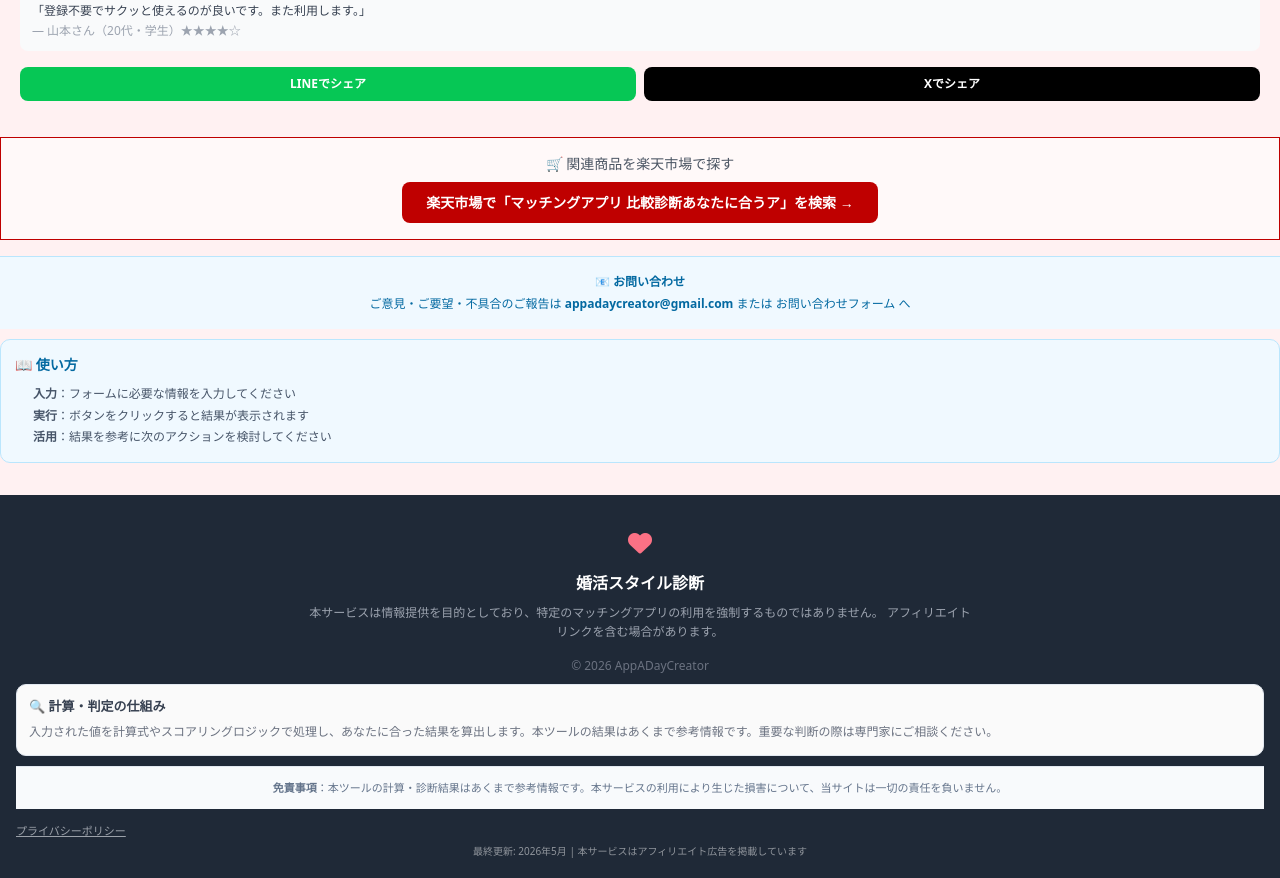
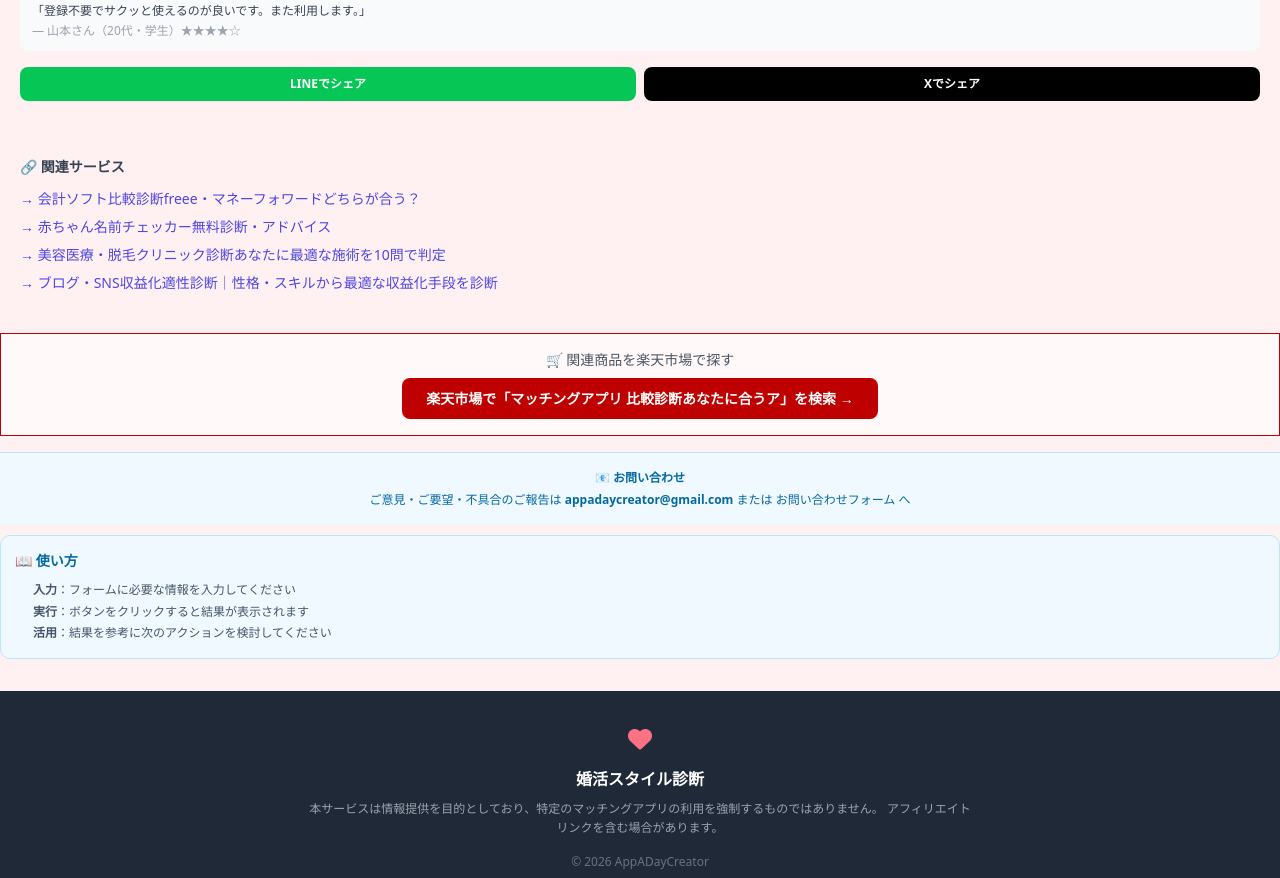
Before and after one commit to appadaycreator/matchmaking-style-test, a plain HTML site: page index.html in a window 1280 px wide. Shown: the part 2240-3118 px from the top of the page. Drawn offline with nearby package versions, Linux system fonts and the light colour scheme.

Commit message:
feat: Phase 9 - 関連サービスリンク強化
同カテゴリーサービスへのクロスリンク追加

```diff
--- a/index.html
+++ b/index.html
@@ -751,6 +751,14 @@ button, .btn, .btn-primary, .option-btn, [role="button"] { min-height: 48px; min
         </a>
       </div>
     </div>
+    <!-- phase9-related-links -->
+    <div class="card p-5 mb-4">
+      <h3 class="font-bold text-gray-700 mb-2 text-sm">🔗 関連サービス</h3>
+      <a href="https://appadaycreator.com/accounting-software-advisor/" class="block text-sm text-indigo-600 hover:underline py-1">→ 会計ソフト比較診断freee・マネーフォワードどちらが合う？</a>
+      <a href="https://appadaycreator.com/baby-name-checker/" class="block text-sm text-indigo-600 hover:underline py-1">→ 赤ちゃん名前チェッカー無料診断・アドバイス</a>
+      <a href="https://appadaycreator.com/beauty-clinic-advisor/" class="block text-sm text-indigo-600 hover:underline py-1">→ 美容医療・脱毛クリニック診断あなたに最適な施術を10問で判定</a>
+      <a href="https://appadaycreator.com/blog-income-advisor/" class="block text-sm text-indigo-600 hover:underline py-1">→ ブログ・SNS収益化適性診断｜性格・スキルから最適な収益化手段を診断</a>
+    </div>
     <!-- rakuten-affiliate-block -->
     <div class="card p-4 mb-4 text-center" style="border:1px solid #BF0000;background:#fff9f9;">
       <p class="text-sm text-gray-600 mb-2">🛒 関連商品を楽天市場で探す</p>
```
